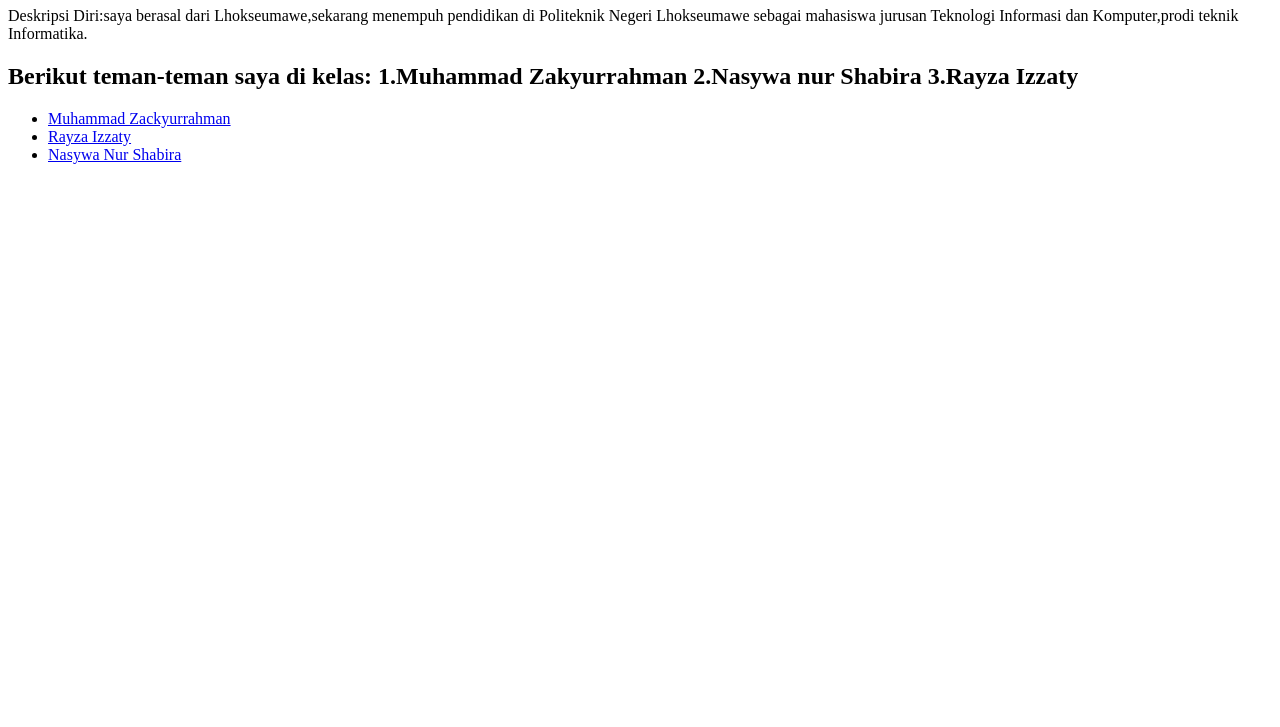
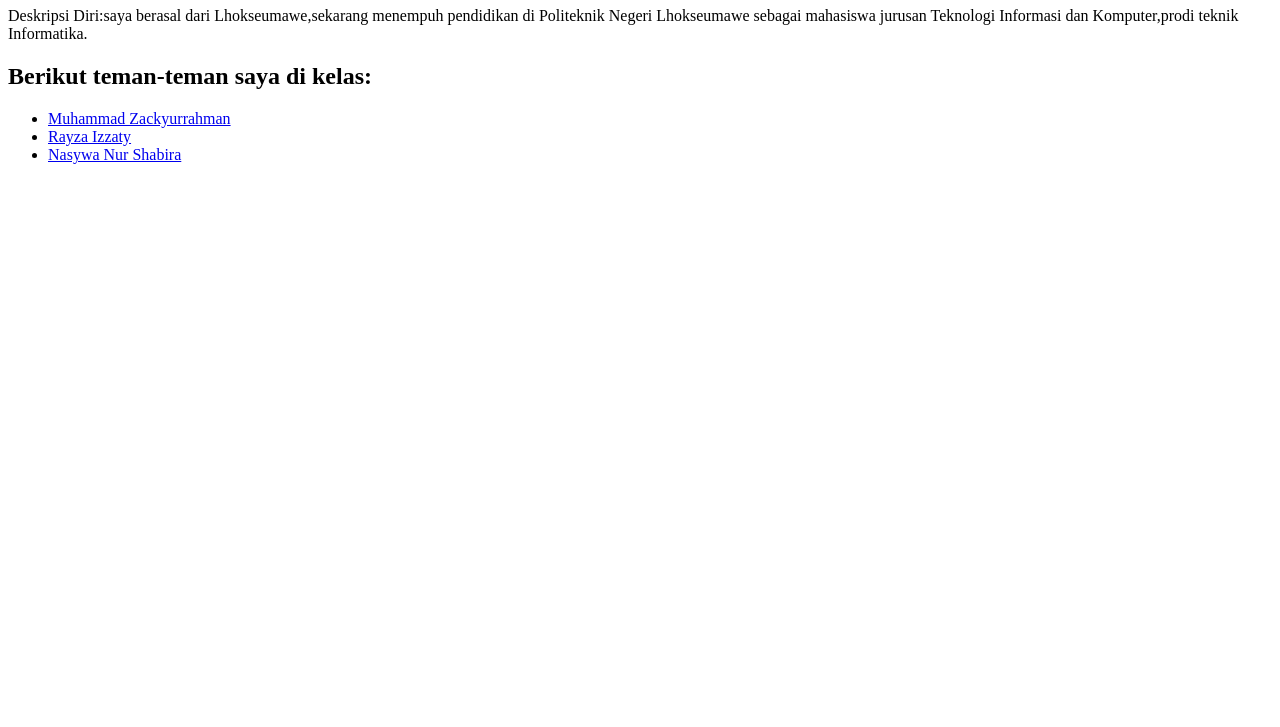
Before and after one commit to rayyanalfarisy/rayyanalfarisy.github.io, a plain HTML site: page index.html in a window 1280 px wide. Shown: the part 73-800 px from the top of the page. Drawn offline with Linux system fonts and the light colour scheme.

Commit message:
pub: Second Publish

```diff
--- a/index.html
+++ b/index.html
@@ -8,10 +8,7 @@
     <h1>Nama:Muhammad Rayyan Alfarisy</h1>
     <p>Deskripsi Diri:saya berasal dari Lhokseumawe,sekarang menempuh pendidikan di Politeknik Negeri Lhokseumawe
          sebagai mahasiswa jurusan Teknologi Informasi dan Komputer,prodi teknik Informatika.</p>
-    <h2>Berikut teman-teman saya di kelas:
-        1.Muhammad Zakyurrahman
-        2.Nasywa nur  Shabira
-        3.Rayza Izzaty</h2>
+    <h2>Berikut teman-teman saya di kelas: </h2>
     <ul>
         <li><a href="https://zakyurrahman.github.io/Zackyurrahman.github.io/" target="_blank">Muhammad Zackyurrahman
         </a></li>
```
